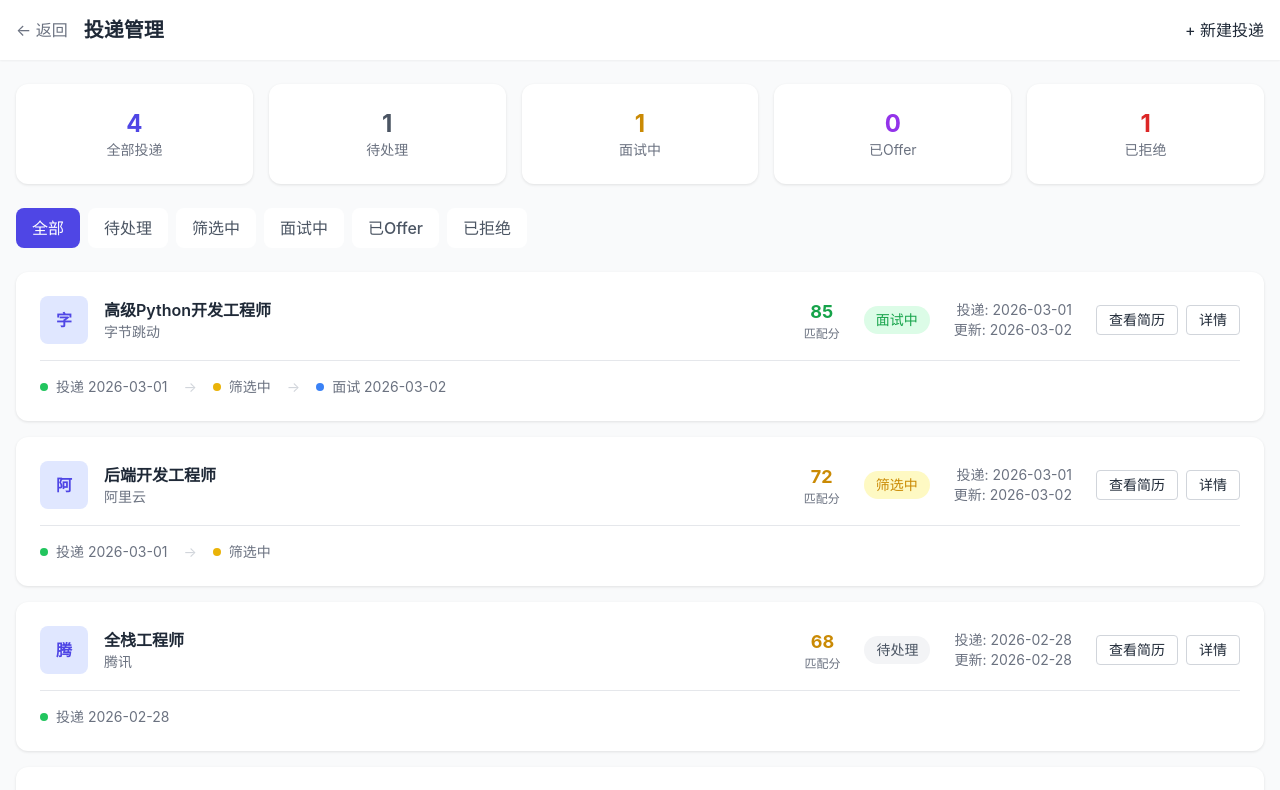
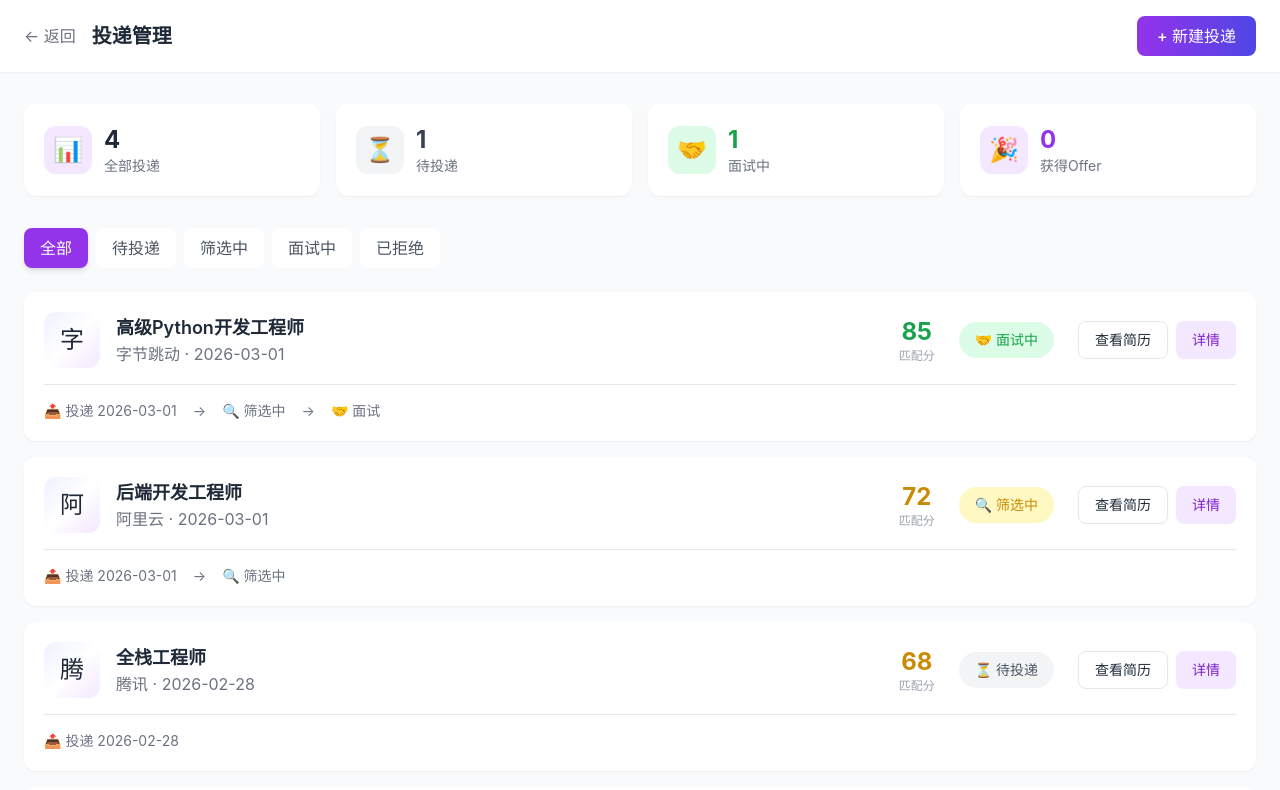
Before and after one commit to huchunxu/openclaw_jobfit, a Next.js app in the folder frontend/: page /applications in a window 1280 px wide. Shown: the top 790 px of the page. Built offline with nearby package versions, Linux system fonts and the light colour scheme.

Commit message:
feat: 投递管理页面UI优化
- 统计卡片设计
- 状态筛选
- 卡片式列表
- 时间轴展示

```diff
--- a/frontend/app/applications/page.tsx
+++ b/frontend/app/applications/page.tsx
@@ -3,125 +3,102 @@
 import { useState } from "react";
 import Link from "next/link";
 
-// 模拟投递数据
+export default function ApplicationsPage() {
+  const [filter, setFilter] = useState("all");
+
   const mockApplications = [
-  {
-    id: 1,
-    company: "字节跳动",
-    position: "高级Python开发工程师",
-    match_score: 85,
-    status: "interview",
-    resume_version: "v1.2",
-    sent_date: "2026-03-01",
-    last_update: "2026-03-02"
-  },
-  {
-    id: 2,
-    company: "阿里云",
-    position: "后端开发工程师",
-    match_score: 72,
-    status: "screening",
-    resume_version: "v1.0",
-    sent_date: "2026-03-01",
-    last_update: "2026-03-02"
-  },
-  {
-    id: 3,
-    company: "腾讯",
-    position: "全栈工程师",
-    match_score: 68,
-    status: "pending",
-    resume_version: "v1.1",
-    sent_date: "2026-02-28",
-    last_update: "2026-02-28"
-  },
-  {
-    id: 4,
-    company: "快手",
-    position: "后端架构师",
-    match_score: 45,
-    status: "rejected",
-    resume_version: "v1.0",
-    sent_date: "2026-02-25",
-    last_update: "2026-02-27"
-  },
+    { id: 1, company: "字节跳动", position: "高级Python开发工程师", score: 85, status: "interview", date: "2026-03-01" },
+    { id: 2, company: "阿里云", position: "后端开发工程师", score: 72, status: "screening", date: "2026-03-01" },
+    { id: 3, company: "腾讯", position: "全栈工程师", score: 68, status: "pending", date: "2026-02-28" },
+    { id: 4, company: "快手", position: "后端架构师", score: 45, status: "rejected", date: "2026-02-25" },
   ];
 
-const statusMap: Record<string, { label: string; color: string; bg: string }> = {
-  pending: { label: "待处理", color: "text-gray-600", bg: "bg-gray-100" },
-  screening: { label: "筛选中", color: "text-yellow-600", bg: "bg-yellow-100" },
-  interview: { label: "面试中", color: "text-green-600", bg: "bg-green-100" },
-  offer: { label: "已Offer", color: "text-purple-600", bg: "bg-purple-100" },
-  rejected: { label: "已拒绝", color: "text-red-600", bg: "bg-red-100" },
-};
-
-export default function ApplicationsPage() {
-  const [filter, setFilter] = useState<string>("all");
-
-  const filteredApps = filter === "all"
-    ? mockApplications
-    : mockApplications.filter(app => app.status === filter);
+  const filteredApps = filter === "all" ? mockApplications : mockApplications.filter(app => app.status === filter);
 
   const stats = {
     total: mockApplications.length,
     pending: mockApplications.filter(a => a.status === "pending").length,
     interview: mockApplications.filter(a => a.status === "interview").length,
     offer: mockApplications.filter(a => a.status === "offer").length,
-    rejected: mockApplications.filter(a => a.status === "rejected").length,
+  };
+
+  const statusMap: Record<string, { label: string; color: string; bg: string; icon: string }> = {
+    pending: { label: "待投递", color: "text-gray-600", bg: "bg-gray-100", icon: "⏳" },
+    screening: { label: "筛选中", color: "text-yellow-600", bg: "bg-yellow-100", icon: "🔍" },
+    interview: { label: "面试中", color: "text-green-600", bg: "bg-green-100", icon: "🤝" },
+    offer: { label: "已Offer", color: "text-purple-600", bg: "bg-purple-100", icon: "🎉" },
+    rejected: { label: "已拒绝", color: "text-red-600", bg: "bg-red-100", icon: "❌" },
   };
 
   return (
     <div className="min-h-screen bg-gray-50">
+      {/* Header */}
       <header className="bg-white shadow-sm">
-        <div className="container mx-auto px-4 py-4">
+        <div className="container mx-auto px-6 py-4">
           <div className="flex items-center justify-between">
             <div className="flex items-center gap-4">
-              <Link href="/dashboard" className="text-gray-500 hover:text-gray-700">
+              <Link href="/dashboard" className="text-gray-500 hover:text-gray-700 flex items-center gap-2">
                 ← 返回
               </Link>
               <h1 className="text-xl font-bold">投递管理</h1>
             </div>
-            <button className="btn-primary">
+            <button className="px-5 py-2 bg-gradient-to-r from-purple-600 to-indigo-600 text-white rounded-lg font-medium hover:shadow-lg transition">
               + 新建投递
             </button>
           </div>
         </div>
       </header>
 
-      <div className="container mx-auto px-4 py-6">
+      <div className="container mx-auto px-6 py-8">
         {/* 统计卡片 */}
-        <div className="grid grid-cols-5 gap-4 mb-6">
-          <div className="card text-center">
-            <div className="text-2xl font-bold text-indigo-600">{stats.total}</div>
+        <div className="grid grid-cols-4 gap-4 mb-8">
+          <div className="bg-white rounded-xl p-5 shadow-sm">
+            <div className="flex items-center gap-3">
+              <div className="w-12 h-12 bg-purple-100 rounded-xl flex items-center justify-center text-2xl">📊</div>
+              <div>
+                <div className="text-2xl font-bold">{stats.total}</div>
                 <div className="text-sm text-gray-500">全部投递</div>
               </div>
-          <div className="card text-center">
-            <div className="text-2xl font-bold text-gray-600">{stats.pending}</div>
-            <div className="text-sm text-gray-500">待处理</div>
             </div>
-          <div className="card text-center">
-            <div className="text-2xl font-bold text-yellow-600">{stats.interview}</div>
+          </div>
+          <div className="bg-white rounded-xl p-5 shadow-sm">
+            <div className="flex items-center gap-3">
+              <div className="w-12 h-12 bg-gray-100 rounded-xl flex items-center justify-center text-2xl">⏳</div>
+              <div>
+                <div className="text-2xl font-bold text-gray-700">{stats.pending}</div>
+                <div className="text-sm text-gray-500">待投递</div>
+              </div>
+            </div>
+          </div>
+          <div className="bg-white rounded-xl p-5 shadow-sm">
+            <div className="flex items-center gap-3">
+              <div className="w-12 h-12 bg-green-100 rounded-xl flex items-center justify-center text-2xl">🤝</div>
+              <div>
+                <div className="text-2xl font-bold text-green-600">{stats.interview}</div>
                 <div className="text-sm text-gray-500">面试中</div>
               </div>
-          <div className="card text-center">
+            </div>
+          </div>
+          <div className="bg-white rounded-xl p-5 shadow-sm">
+            <div className="flex items-center gap-3">
+              <div className="w-12 h-12 bg-purple-100 rounded-xl flex items-center justify-center text-2xl">🎉</div>
+              <div>
                 <div className="text-2xl font-bold text-purple-600">{stats.offer}</div>
-            <div className="text-sm text-gray-500">已Offer</div>
+                <div className="text-sm text-gray-500">获得Offer</div>
               </div>
-          <div className="card text-center">
-            <div className="text-2xl font-bold text-red-600">{stats.rejected}</div>
-            <div className="text-sm text-gray-500">已拒绝</div>
+            </div>
           </div>
         </div>
 
         {/* 筛选 */}
         <div className="flex gap-2 mb-6">
-          {["all", "pending", "screening", "interview", "offer", "rejected"].map((s) => (
+          {["all", "pending", "screening", "interview", "rejected"].map((s) => (
             <button
               key={s}
               onClick={() => setFilter(s)}
               className={`px-4 py-2 rounded-lg font-medium transition-all ${
                 filter === s
-                  ? "bg-indigo-600 text-white"
+                  ? "bg-purple-600 text-white shadow-md"
                   : "bg-white text-gray-600 hover:bg-gray-100"
               }`}
             >
@@ -133,43 +110,35 @@ export default function ApplicationsPage() {
         {/* 投递列表 */}
         <div className="space-y-4">
           {filteredApps.map((app) => (
-            <div key={app.id} className="card">
+            <div key={app.id} className="bg-white rounded-xl shadow-sm p-5 hover:shadow-md transition">
               <div className="flex items-center justify-between">
                 <div className="flex items-center gap-4">
-                  <div className="w-12 h-12 bg-indigo-100 rounded-lg flex items-center justify-center text-indigo-600 font-bold">
+                  <div className="w-14 h-14 bg-gradient-to-br from-purple-100 to-indigo-100 rounded-xl flex items-center justify-center text-2xl">
                     {app.company[0]}
                   </div>
                   <div>
-                    <h3 className="font-semibold">{app.position}</h3>
-                    <p className="text-sm text-gray-500">{app.company}</p>
+                    <h3 className="font-semibold text-lg">{app.position}</h3>
+                    <p className="text-gray-500">{app.company} · {app.date}</p>
                   </div>
                 </div>
 
                 <div className="flex items-center gap-6">
                   <div className="text-center">
-                    <div className={`text-lg font-bold ${
-                      app.match_score >= 75 ? "text-green-600" :
-                      app.match_score >= 50 ? "text-yellow-600" : "text-red-600"
-                    }`}>
-                      {app.match_score}
-                    </div>
-                    <div className="text-xs text-gray-500">匹配分</div>
+                    <div className={`text-2xl font-bold ${
+                      app.score >= 75 ? "text-green-600" : app.score >= 60 ? "text-yellow-600" : "text-red-600"
+                    }`}>{app.score}</div>
+                    <div className="text-xs text-gray-400">匹配分</div>
                   </div>
 
-                  <span className={`px-3 py-1 rounded-full text-sm ${statusMap[app.status].bg} ${statusMap[app.status].color}`}>
-                    {statusMap[app.status].label}
+                  <span className={`px-4 py-2 rounded-full text-sm font-medium ${statusMap[app.status].bg} ${statusMap[app.status].color}`}>
+                    {statusMap[app.status].icon} {statusMap[app.status].label}
                   </span>
 
-                  <div className="text-right text-sm text-gray-500">
-                    <div>投递: {app.sent_date}</div>
-                    <div>更新: {app.last_update}</div>
-                  </div>
-
                   <div className="flex gap-2">
-                    <button className="px-3 py-1 text-sm border border-gray-300 rounded hover:bg-gray-50">
+                    <button className="px-4 py-2 border border-gray-200 rounded-lg hover:bg-gray-50 transition text-sm">
                       查看简历
                     </button>
-                    <button className="px-3 py-1 text-sm border border-gray-300 rounded hover:bg-gray-50">
+                    <button className="px-4 py-2 bg-purple-100 text-purple-700 rounded-lg hover:bg-purple-200 transition text-sm">
                       详情
                     </button>
                   </div>
@@ -177,59 +146,30 @@ export default function ApplicationsPage() {
               </div>
 
               {/* 时间轴 */}
-              <div className="mt-4 pt-4 border-t">
-                <div className="flex items-center gap-4 text-sm">
-                  <div className="flex items-center gap-2">
-                    <span className="w-2 h-2 bg-green-500 rounded-full"></span>
-                    <span className="text-gray-500">投递 {app.sent_date}</span>
-                  </div>
-                  {app.status === "screening" || app.status === "interview" || app.status === "offer" ? (
+              <div className="mt-4 pt-4 border-t flex items-center gap-4 text-sm text-gray-500">
+                <span>📤 投递 {app.date}</span>
+                {app.status === "screening" || app.status === "interview" ? (
                   <>
-                      <span className="text-gray-300">→</span>
-                      <div className="flex items-center gap-2">
-                        <span className="w-2 h-2 bg-yellow-500 rounded-full"></span>
-                        <span className="text-gray-500">筛选中</span>
-                      </div>
+                    <span>→</span>
+                    <span>🔍 筛选中</span>
                   </>
                 ) : null}
-                  {app.status === "interview" || app.status === "offer" ? (
+                {app.status === "interview" ? (
                   <>
-                      <span className="text-gray-300">→</span>
-                      <div className="flex items-center gap-2">
-                        <span className="w-2 h-2 bg-blue-500 rounded-full"></span>
-                        <span className="text-gray-500">面试 {app.last_update}</span>
-                      </div>
+                    <span>→</span>
+                    <span>🤝 面试</span>
                   </>
                 ) : null}
-                  {app.status === "offer" ? (
-                    <>
-                      <span className="text-gray-300">→</span>
-                      <div className="flex items-center gap-2">
-                        <span className="w-2 h-2 bg-purple-500 rounded-full"></span>
-                        <span className="text-gray-500">获得Offer</span>
-                      </div>
-                    </>
-                  ) : null}
-                  {app.status === "rejected" ? (
-                    <>
-                      <span className="text-gray-300">→</span>
-                      <div className="flex items-center gap-2">
-                        <span className="w-2 h-2 bg-red-500 rounded-full"></span>
-                        <span className="text-gray-500">被拒 {app.last_update}</span>
-                      </div>
-                    </>
-                  ) : null}
-                </div>
               </div>
             </div>
           ))}
 
           {filteredApps.length === 0 && (
-            <div className="card text-center py-12">
-              <div className="text-4xl mb-4">📭</div>
+            <div className="bg-white rounded-xl shadow-sm p-12 text-center">
+              <div className="text-5xl mb-4">📭</div>
               <h3 className="text-lg font-medium mb-2">暂无投递记录</h3>
               <p className="text-gray-500 mb-4">开始投递岗位来追踪你的求职进度</p>
-              <Link href="/jd/upload" className="btn-primary inline-block">
+              <Link href="/jd/upload" className="inline-block px-6 py-3 bg-gradient-to-r from-purple-600 to-indigo-600 text-white rounded-xl font-medium hover:shadow-lg transition">
                 上传JD开始投递
               </Link>
             </div>
```
Lines whose indentation alone changed are shown as unchanged.
